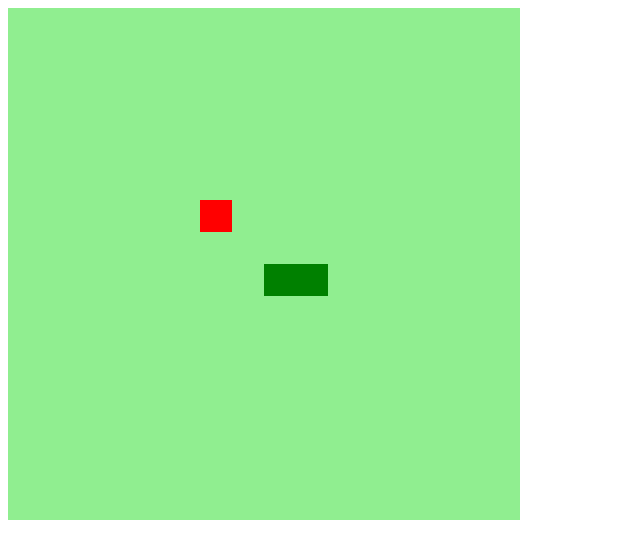
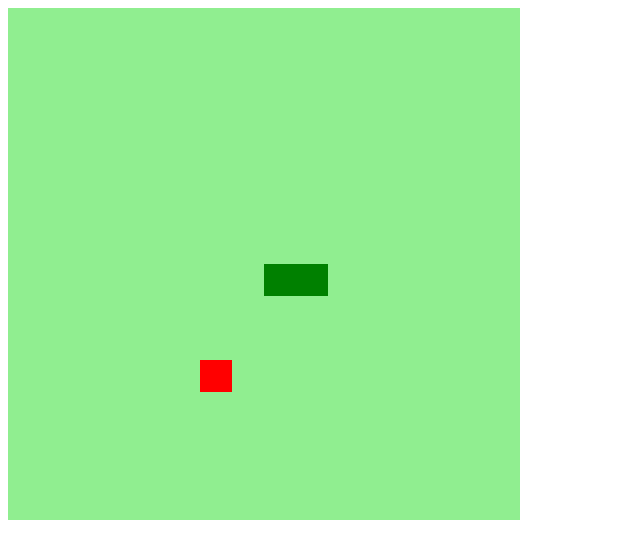
Before and after one commit to zevives/Jogodacobrinha, a plain HTML site: page index.html in a window 1280 px wide. Shown: the whole page, without its empty margins (0-640 px from the left). Drawn offline with Linux system fonts and the light colour scheme.

Commit message:
Snake Game

```diff
--- a/index.html
+++ b/index.html
@@ -6,7 +6,7 @@
     <meta http-equiv="X-UA-Compatible" content="ie=edge">
     <link rel="stylesheet" href="style.css">
     <script defer src="script.js"></script>
-    <title>Jogo da Cobrinha</title>
+    <title>Snake Game</title>
 </head>
 <body>
     <canvas id="snake" width="512" height="512"></canvas>
--- a/script.js
+++ b/script.js
@@ -7,6 +7,7 @@ snake[0] = {
     y: 8 * box
 }
 let direction = "right";
+
 let food = {
     x: Math.floor(Math.random() * 15 + 1) * box,
     y: Math.floor(Math.random() * 15 + 1) * box
@@ -26,8 +27,9 @@ function criarCobrinha(){
 
 function drawFood(){
 context.fillStyle = "red";
-context.fillRect(food.x, food.x, box ,box);
+context.fillRect(food.x, food.y, box ,box);
 }
+
 document.addEventListener('keydown',update);
 
 function update (event){
@@ -43,6 +45,13 @@ function iniciarJogo(){
     if(snake[0].y > 15 * box && direction == "down") snake[0].y = 0;
     if(snake[0].y < 0 && direction == "up") snake[0].y = 16 * box;
 
+    for(i = 1; i < snake.length; i++){
+        if(snake[0].x == snake[i].x && snake[0].y == snake[i].y){
+            clearInterval(jogo);
+            alert('Game Over');
+        }
+    }
+
     criarBG();
     criarCobrinha();
     drawFood();
@@ -56,11 +65,10 @@ function iniciarJogo(){
     if(direction == "down") snakeY += box;
 
     if(snakeX != food.x || snakeY != food.y){
-         snake.pop();
+        snake.pop();
     }
-    else{
-        food.x= Math.floor(Math.random() * 15 + 1) * box;
-        food.y= Math.floor(Math.random() * 15 + 1) * box;
+    else{food.x = Math.floor(Math.random() * 15 + 1) * box;
+         food.y = Math.floor(Math.random() * 15 + 1) * box;
     }
 
 
```
